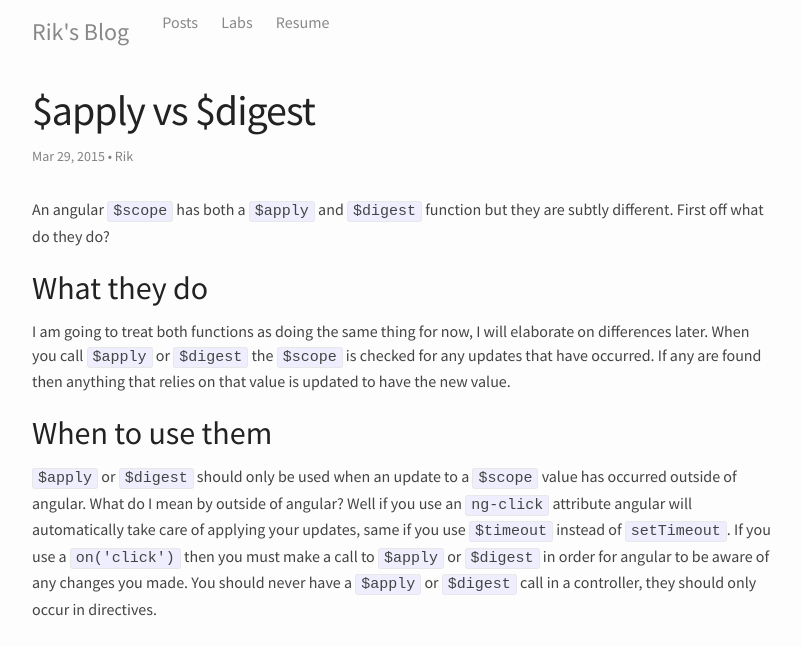
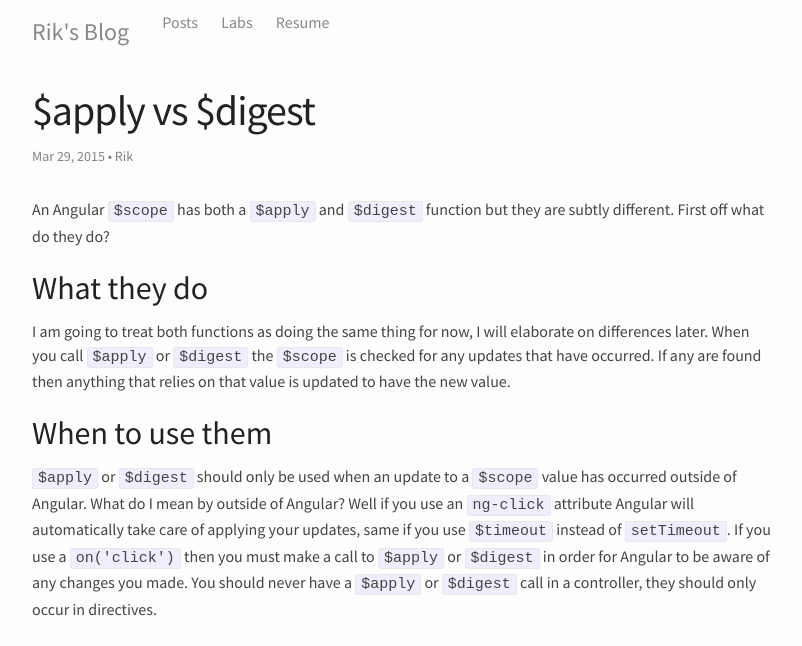
Before and after one commit to rikbrowning/rikbrowning.github.io, a Jekyll site: the page built from _posts/2015-03-29-$apply-vs-$digest.md, in a window 1280 px wide. Shown: the top 646 px of the page, without its empty margins (238-1040 px from the left). Built offline with Jekyll 4.4.1, drawn with Linux system fonts in a browser that asks for light colours.

```diff
--- a/_posts/2015-03-29-$apply-vs-$digest.md
+++ b/_posts/2015-03-29-$apply-vs-$digest.md
@@ -5,7 +5,7 @@ date:   2015-03-29 18:57:29
 categories: angular
 author: Rik
 ---
-An angular `$scope` has both a `$apply` and `$digest` function but they are subtly different. First off what do they do?
+An Angular `$scope` has both a `$apply` and `$digest` function but they are subtly different. First off what do they do?
 
 ##What they do
 
@@ -13,7 +13,7 @@ I am going to treat both functions as doing the same thing for now, I will elabo
 
 ##When to use them
 
-`$apply` or `$digest` should only be used when an update to a `$scope` value has occurred outside of angular. What do I mean by outside of angular? Well if you use an `ng-click` attribute angular will automatically take care of applying your updates, same if you use `$timeout` instead of `setTimeout`. If you use a `on('click')` then you must make a call to `$apply` or `$digest` in order for angular to be aware of any changes you made. You should never have a `$apply` or `$digest` call in a controller, they should only occur in directives.
+`$apply` or `$digest` should only be used when an update to a `$scope` value has occurred outside of Angular. What do I mean by outside of Angular? Well if you use an `ng-click` attribute Angular will automatically take care of applying your updates, same if you use `$timeout` instead of `setTimeout`. If you use a `on('click')` then you must make a call to `$apply` or `$digest` in order for Angular to be aware of any changes you made. You should never have a `$apply` or `$digest` call in a controller, they should only occur in directives.
 
 ##So what's the difference
 
```
